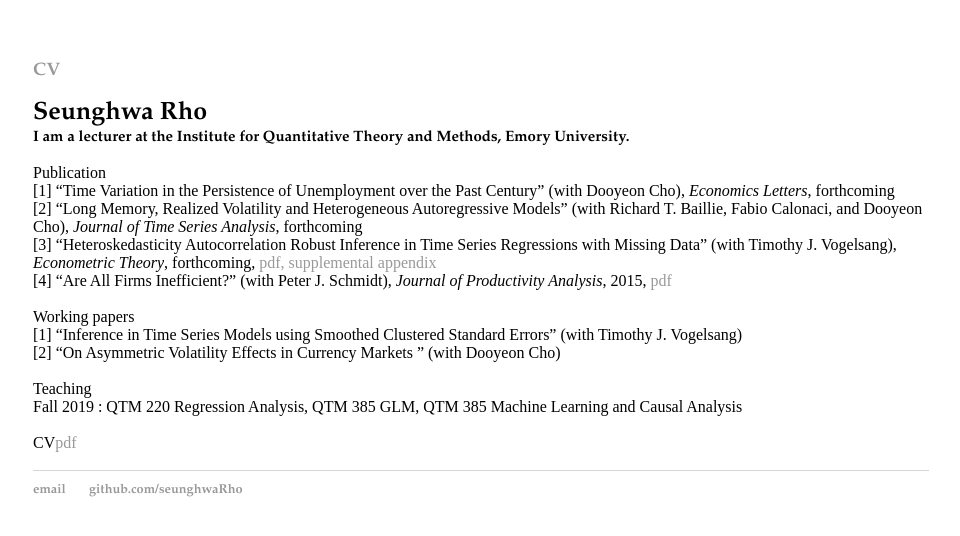
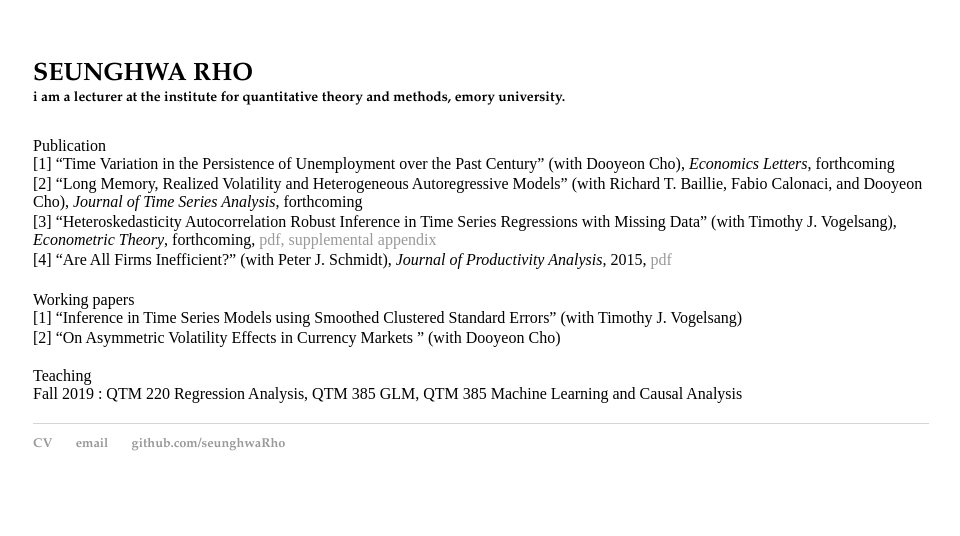
Before and after one commit to seunghwaRho/seunghwaRho.github.io, a Jekyll site: the page index.html, which Jekyll copies as it is, in a window 1280 px wide. Shown: the top 536 px of the page, without its empty margins (159-1119 px from the left). Built offline with Jekyll 4.4.1, drawn with Linux system fonts in a browser that asks for light colours.

Commit message:
design change

```diff
--- a/css/main.css
+++ b/css/main.css
@@ -22,11 +22,16 @@ a:hover {
 h1 {
     font-size: 3em;
     font-family:"Palatino Linotype", "Book Antiqua", Palatino, serif;
+     text-transform: uppercase;
+     margin-top: 20px;
+     margin-bottom: 30px;
 }
 p {
-    font-size: 1.5em;
-    line-height: 1.4em;
-    color: #333;
+    font-size: 1em;
+
+    font-family:"Palatino Linotype", "Book Antiqua", Palatino, serif;
+    margin-bottom: 2px;
+     font-weight: bold;
 }
 footer {
     border-top: 1px solid #d5d5d5;
@@ -44,6 +49,10 @@ ul.posts {
 ul.posts li {
     list-style: none;
 }
+
+div {
+    margin-bottom: 2px
+}
 .headerstyle{
             font-family: "Palatino Linotype", "Book Antiqua", Palatino, serif;
             font-size: 25px;
@@ -51,5 +60,6 @@ ul.posts li {
 
         }
         h1 > div{
-            font-size:60%;
+            font-size:55%;
+            text-transform: lowercase;
         }
--- a/index.html
+++ b/index.html
@@ -5,13 +5,7 @@
 		<link rel="stylesheet" type="text/css" href="/css/main.css">
 	</head>
 	<body>
-		<nav>
-    		<ul>
 
-        		<li><a href="/docs/cv_apr_2019.pdf" target="_blank" style="font-size: 18px">CV</a></li>
-
-    		</ul>
-		</nav>
 <h1 class="headerstyle">Seunghwa Rho
 <div>I am a lecturer at the Institute for Quantitative Theory and Methods, Emory University. </div>
 </h1>
@@ -39,11 +33,11 @@
 			<div>Fall 2019 : QTM 220 Regression Analysis, QTM 385 GLM, QTM 385 Machine Learning and Causal Analysis</div>
 			</div>
 &nbsp;
-<div>CV<a href="/docs/cv_apr_2019.pdf" target="_blank">pdf</a></div>
 
 &nbsp;&nbsp;
 		<footer>
     		<ul>
+    			<li><a href="/docs/cv_apr_2019.pdf" target="_blank"> CV</a></li>
         		<li><a href="mailto:serho@emory.edu">email</a></li>
         		<li><a href="https://github.com/seunghwaRho">github.com/seunghwaRho</a></li>
 			</ul>
```
